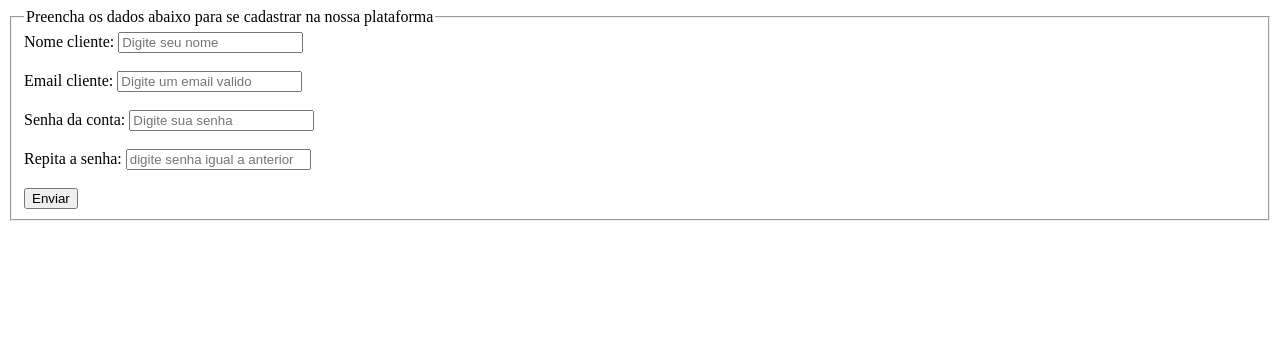
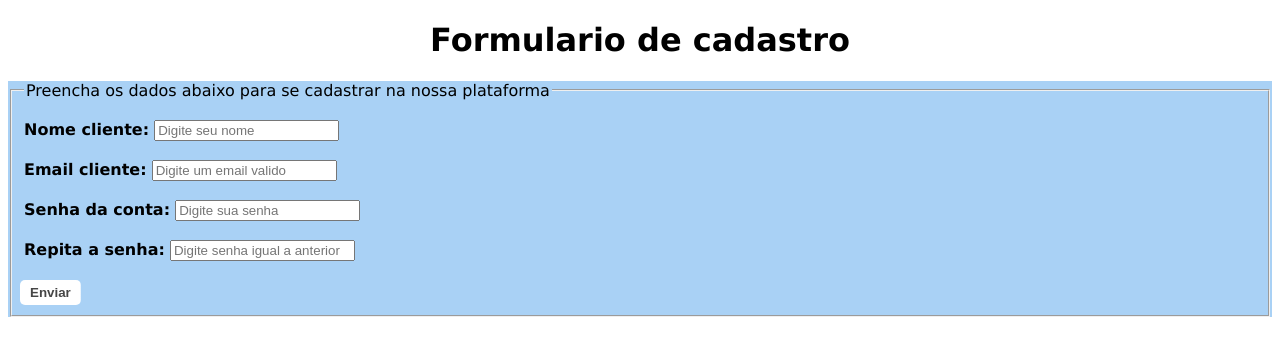
Before and after one commit to Lucas-andrade-nascimento/Exercicio, a plain HTML site: page index.html in a window 1280 px wide. Drawn offline with Linux system fonts and the light colour scheme.

Commit message:
exercicio

```diff
--- a/index.html
+++ b/index.html
@@ -7,9 +7,7 @@
     <meta name="viewport" content="width=device-width, initial-scale=1.0">
     <title>Formulario Gama Academy</title>
     <!-- criando estilos no form -->
-    <style>
-
-    </style>
+    <link rel="stylesheet" href="style.css">
     <!-- criando um biblioteca de funcoes no JS para validar nosso form -->
     <script>
         function valida_campos() {
@@ -50,6 +48,7 @@
 </head>
 
 <body>
+    <h1>Formulario de cadastro</h1>
     <!-- Criando um fomulario para cadastro de informaçoes de usuario -->
     <form id="cadastro" method="get">
         <!-- criando uma caixa para guardar todos os campos criados na estrutura do formulario -->
@@ -70,10 +69,10 @@
             <label>Senha da conta:</label>
             <input type="password" name="senha_cliente" placeholder="Digite sua senha"><br><br>
             <label>Repita a senha:</label>
-            <input type="password" placeholder="digite senha igual a anterior" name="confirma_senha"><br><br>
+            <input type="password" placeholder="Digite senha igual a anterior" name="confirma_senha"><br><br>
 
             <!-- criando um botao pra enviar os campos preenchidos -->
-            <input type="submit" value="Enviar" onclick="return valida_campos()">
+            <input type="submit" id="enviar" value="Enviar" onclick="return valida_campos()">
 
         </fieldset>
     </form>
--- /dev/null
+++ b/style.css
@@ -0,0 +1,38 @@
+body{
+    font-family:Verdana, Geneva, Tahoma, sans-serif;
+}
+h1{
+    font-weight: 600;
+    text-align: center;
+}
+form {
+    background-color: rgb(169, 209, 245);
+
+}
+
+legend {
+    margin-bottom: 15px;;
+}
+label {
+
+    font-weight: 600;
+
+}
+#enviar {
+
+    padding: 5px 10px;
+    background: linear-gradient(to right, rgb(116, 109, 109) 50%,  #ffff 50%);
+    background-size: 200% 100%;
+    background-position: right bottom;
+    color: #464646;
+    font-weight: 600;
+    border: none;
+    cursor: pointer;
+    transition: all 250ms ease-out;
+    border-radius: 5px;
+    margin-left: -4px;
+}
+#enviar:hover {
+    background-position: left bottom;
+    color: rgb(245, 238, 238);
+}
```
